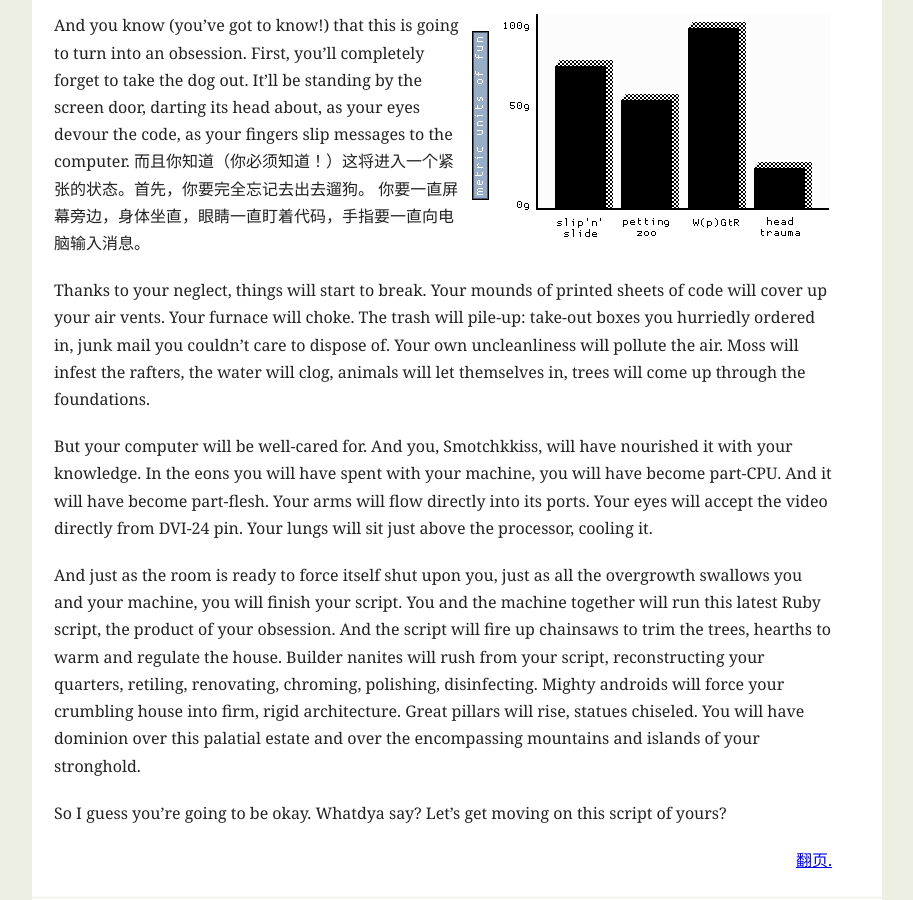
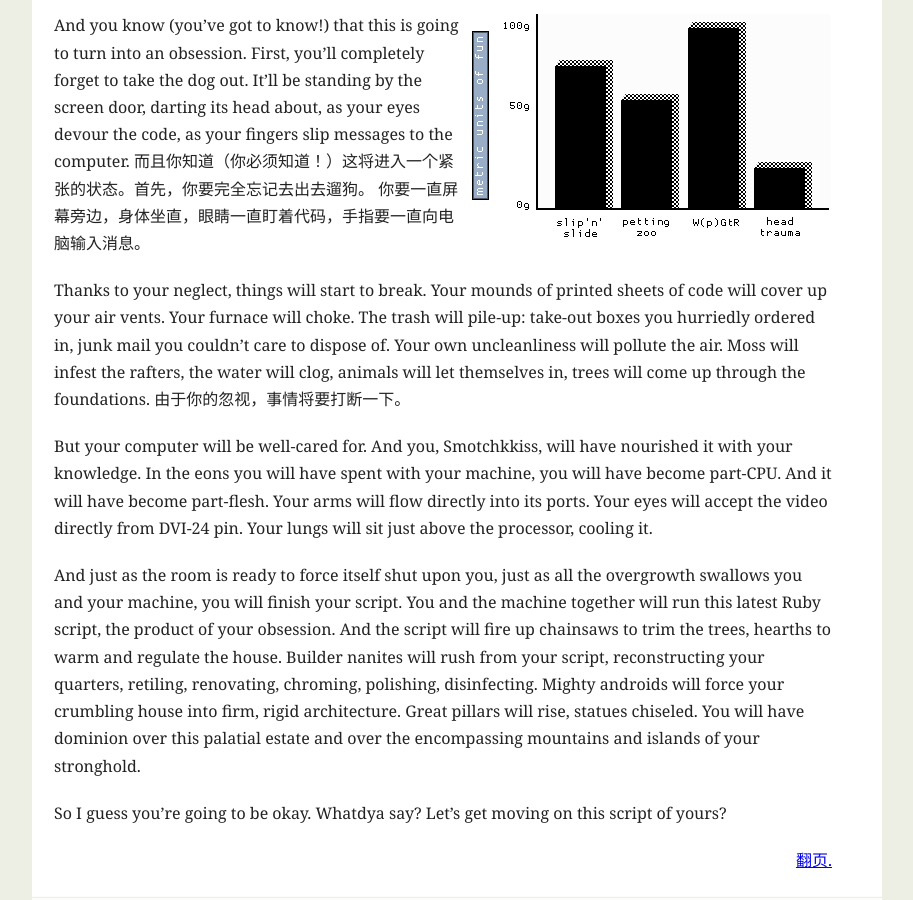
Before and after one commit to codecly259/poignant-guide-cn, a Jekyll site: the page built from _posts/1900-01-03-quick-ride.md, in a window 1280 px wide and 900 px high, scrolled down 17246 px. Shown: the whole window, without its empty margins (183-1096 px from the left). Built offline with Jekyll 4.4.1, drawn with Linux system fonts in a browser that asks for light colours; Markdown is read by kramdown in place of the engine named in the settings.

Commit message:
update char3

```diff
--- a/_posts/1900-01-03-quick-ride.md
+++ b/_posts/1900-01-03-quick-ride.md
@@ -759,6 +759,7 @@ will pile-up: take-out boxes you hurriedly ordered in, junk mail you couldn’t
 care to dispose of. Your own uncleanliness will pollute the air. Moss will
 infest the rafters, the water will clog, animals will let themselves in, trees
 will come up through the foundations.
+由于你的忽视，事情将要打断一下。
 
 But your computer will be well-cared for. And you, Smotchkkiss, will have
 nourished it with your knowledge. In the eons you will have spent with your
```
